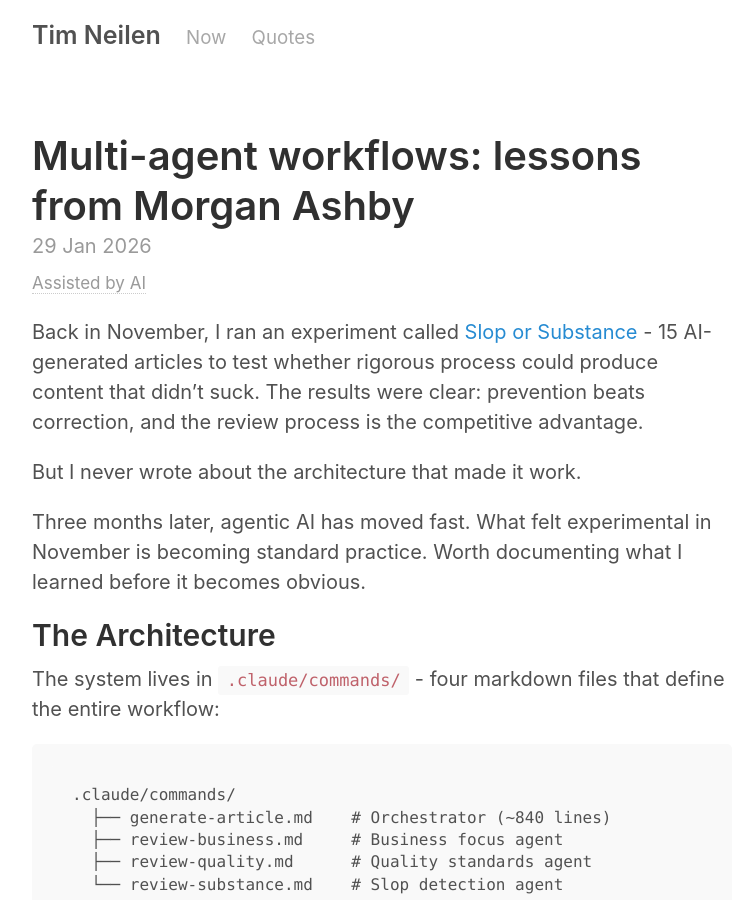
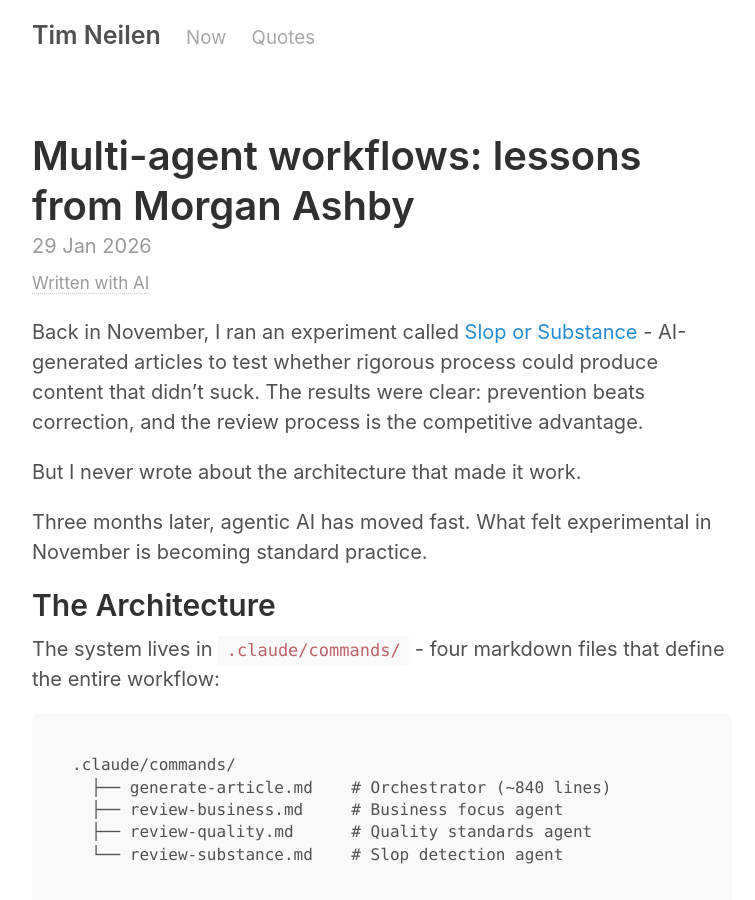
Before and after one commit to teejayen/teejayen.github.io, a Jekyll site: the page built from _posts/2026-01-29-multi-agent-workflows-lessons-from-morgan-ashby.md, in a window 1280 px wide and 900 px high. Shown: the whole window, without its empty margins (258-1013 px from the left). Built offline with Jekyll 4.4.1, drawn with Linux system fonts in a browser that asks for light colours; some of the changed text lies outside the part shown.

Commit message:
Update multi-agent workflows post
Co-Authored-By: Claude Opus 4.5 <noreply@anthropic.com>

```diff
--- a/_posts/2026-01-29-multi-agent-workflows-lessons-from-morgan-ashby.md
+++ b/_posts/2026-01-29-multi-agent-workflows-lessons-from-morgan-ashby.md
@@ -2,14 +2,14 @@
 layout: post
 title: "Multi-agent workflows: lessons from Morgan Ashby"
 date: 2026-01-29
-ai: assisted
+ai: written
 ---
 
-Back in November, I ran an experiment called [Slop or Substance](/2025/11/07/slop-or-substance/) - 15 AI-generated articles to test whether rigorous process could produce content that didn't suck. The results were clear: prevention beats correction, and the review process is the competitive advantage.
+Back in November, I ran an experiment called [Slop or Substance](/2025/11/07/slop-or-substance/) - AI-generated articles to test whether rigorous process could produce content that didn't suck. The results were clear: prevention beats correction, and the review process is the competitive advantage.
 
 But I never wrote about the architecture that made it work.
 
-Three months later, agentic AI has moved fast. What felt experimental in November is becoming standard practice. Worth documenting what I learned before it becomes obvious.
+Three months later, agentic AI has moved fast. What felt experimental in November is becoming standard practice.
 
 ## The Architecture
 
@@ -160,16 +160,6 @@ Without the multi-agent review, estimated baseline quality ~20/30. With review:
 
 Morgan decided to stop at 15 articles. Reasoning: methodology validated, no new questions to answer. I was ready for 30-50, but the logic was sound.
 
-## What's Changed Since November
-
-Three months in AI time is significant. The patterns I was experimenting with are becoming standard:
-
-- Parallel tool execution is common in agentic frameworks
-- Multi-agent orchestration has mature tooling
-- "Prevention > correction" is recognised best practice
-
-The Morgan Ashby experiment was early enough to feel novel. Now it's just good practice.
-
 ## The Code
 
 The full implementation is at [github.com/teejayen/ai-slop](https://github.com/teejayen/ai-slop):
```
